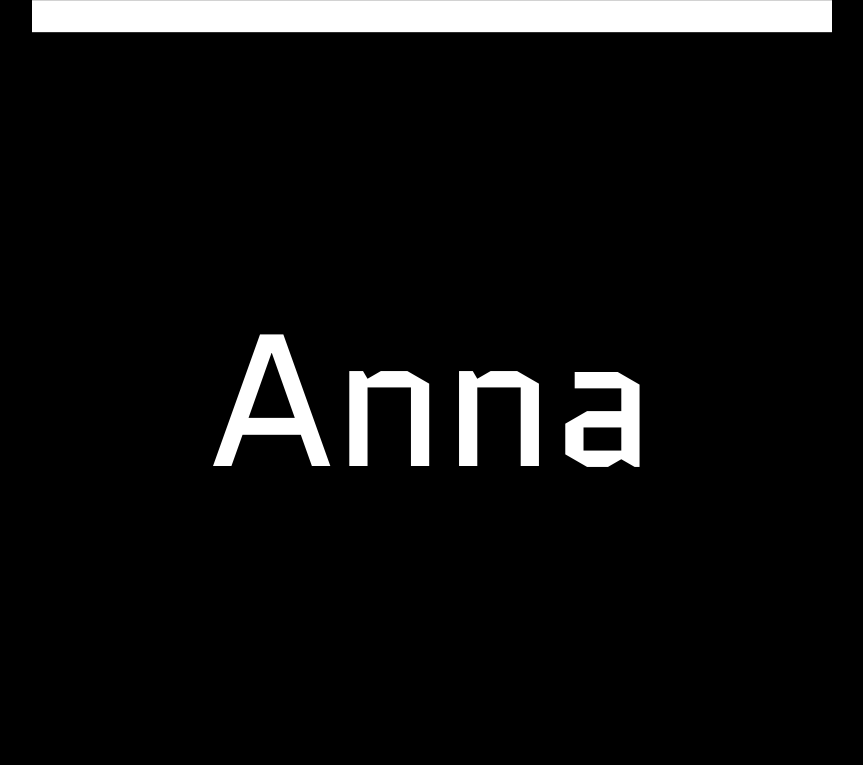
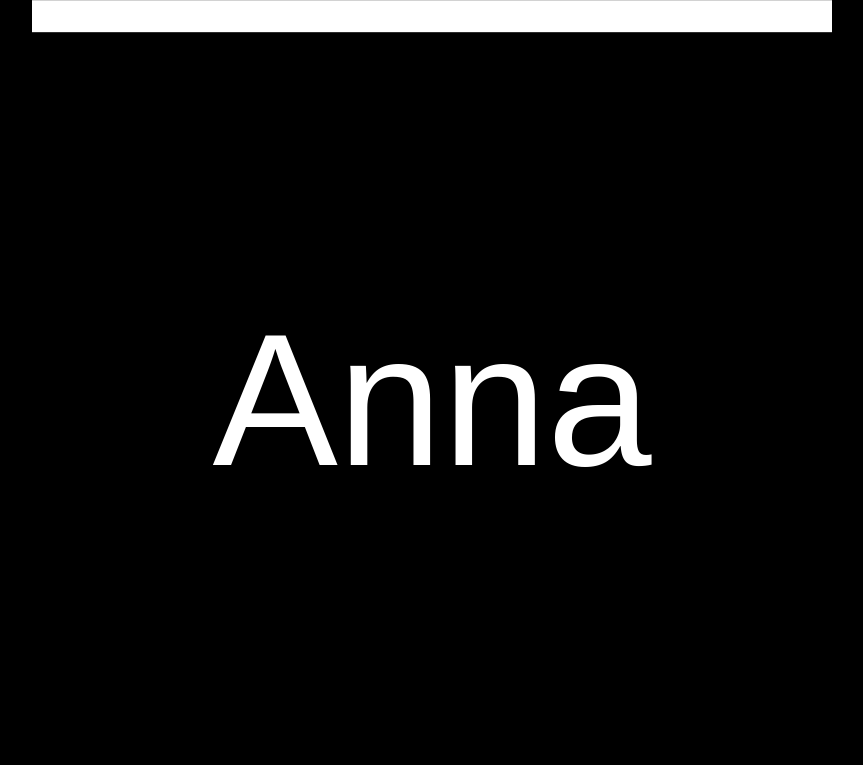
Before and after one commit to TinaSkid/iamAnna, a plain HTML site: page index.html in a window 1280 px wide. Shown: the top 765 px of the page, without its empty margins (208-1071 px from the left). Drawn offline with Linux system fonts and the light colour scheme.

Commit message:
Update css.css

```diff
--- a/css.css
+++ b/css.css
@@ -3,7 +3,7 @@
     padding: 0;
     box-sizing: border-box;
     color: white;
-    font-family: 'Quantico';
+    font-family: 'Arial';
     background-color: #000;
 }
 body {
```
